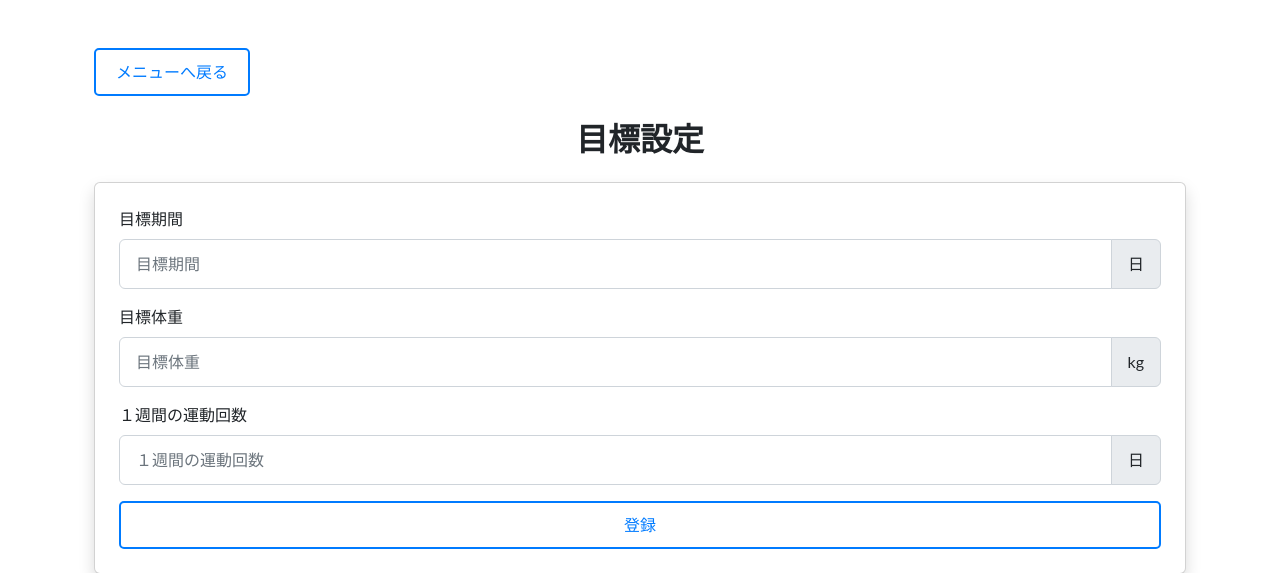
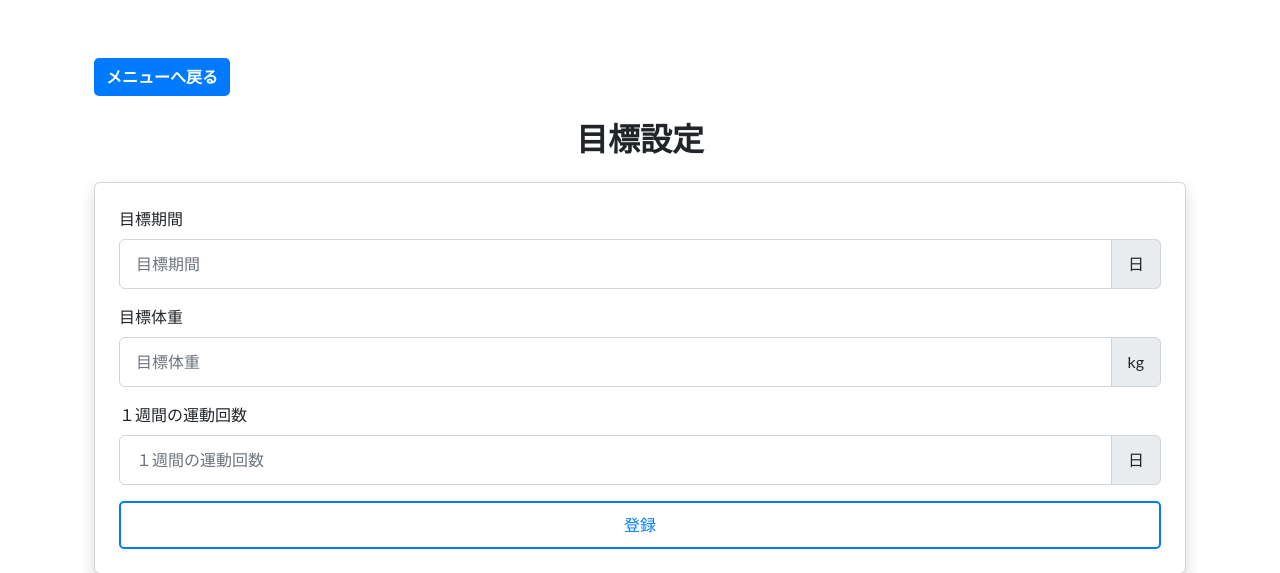
Before and after one commit to TabataMasahito/Dteam, a Flask app: page /goalsetting in a window 1280 px wide. Shown: the part 60-633 px from the top of the page. Run offline with Flask 3, Linux system fonts and the light colour scheme; the visitor is signed in with stand-in values (Sample User, id 1); parts of the project's set-up code (start-up, migrations or seed data) failed here and were passed over; some libraries are stand-ins or nearby versions.

Commit message:
ボタンの修正

```diff
--- a/apps/exercise/templates/exercise/goal_setting.html
+++ b/apps/exercise/templates/exercise/goal_setting.html
@@ -3,7 +3,7 @@
 {% block title %}目標設定{% endblock %}
 {% block content %}
 <div class="container my-5">
-    <a class="btn btn-secondary mb-4" href="{{ url_for('exercise.index') }}">メニューへ戻る</a>
+    <a class="menu-btn btn-secondary mb-4" href="{{ url_for('exercise.index') }}">メニューへ戻る</a>
     <header class="text-center mb-4">
         <h2>目標設定</h2>
     </header>
--- a/apps/static/css/style.css
+++ b/apps/static/css/style.css
@@ -148,6 +148,5 @@
     font-size: 0.9rem; /* フォントサイズを少し小さく */
 }
 .nav-link:hover {
-    color: #FFD700; /* ゴールド色に変更 */
     text-decoration: underline; /* アンダーラインを追加 (任意) */
 }
```
